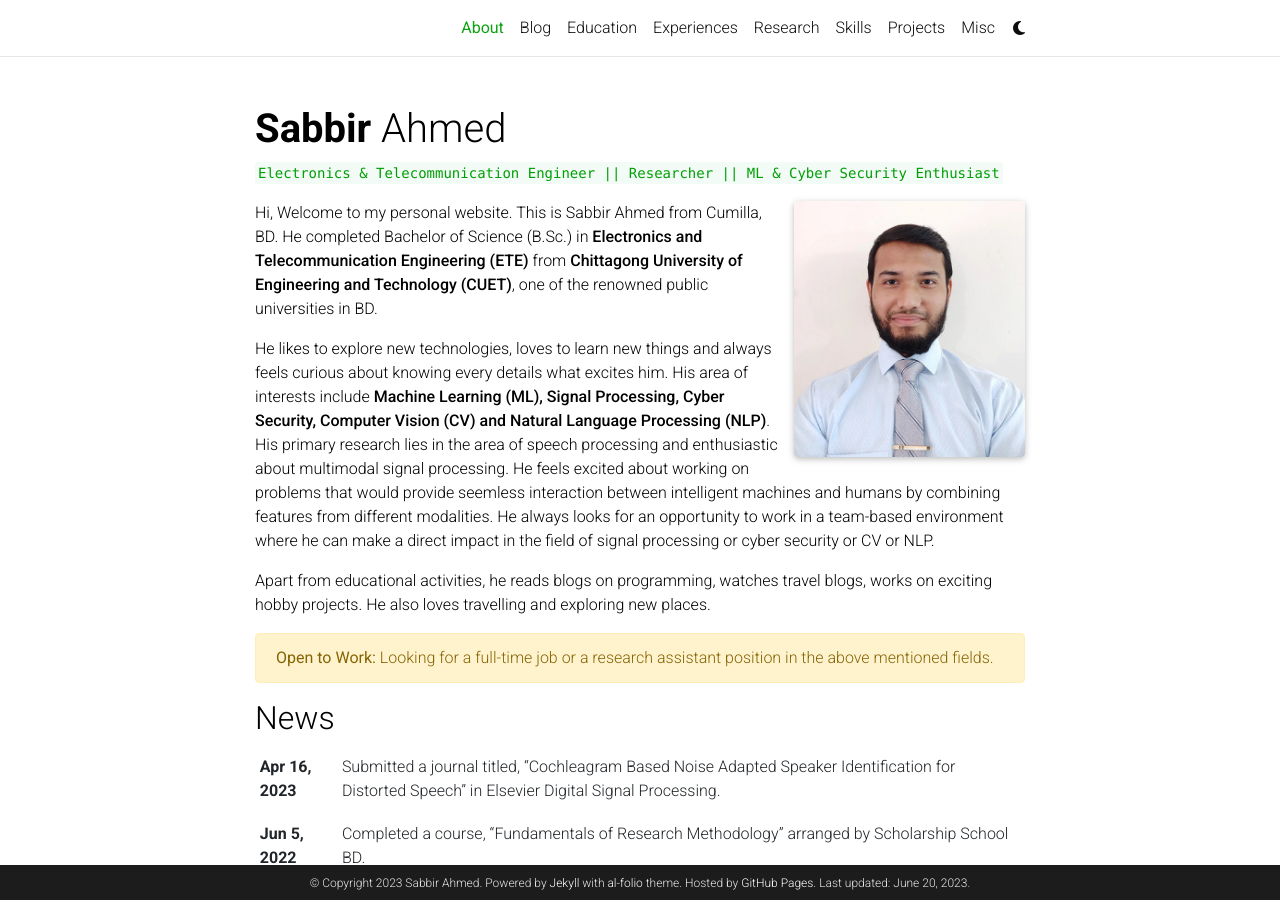
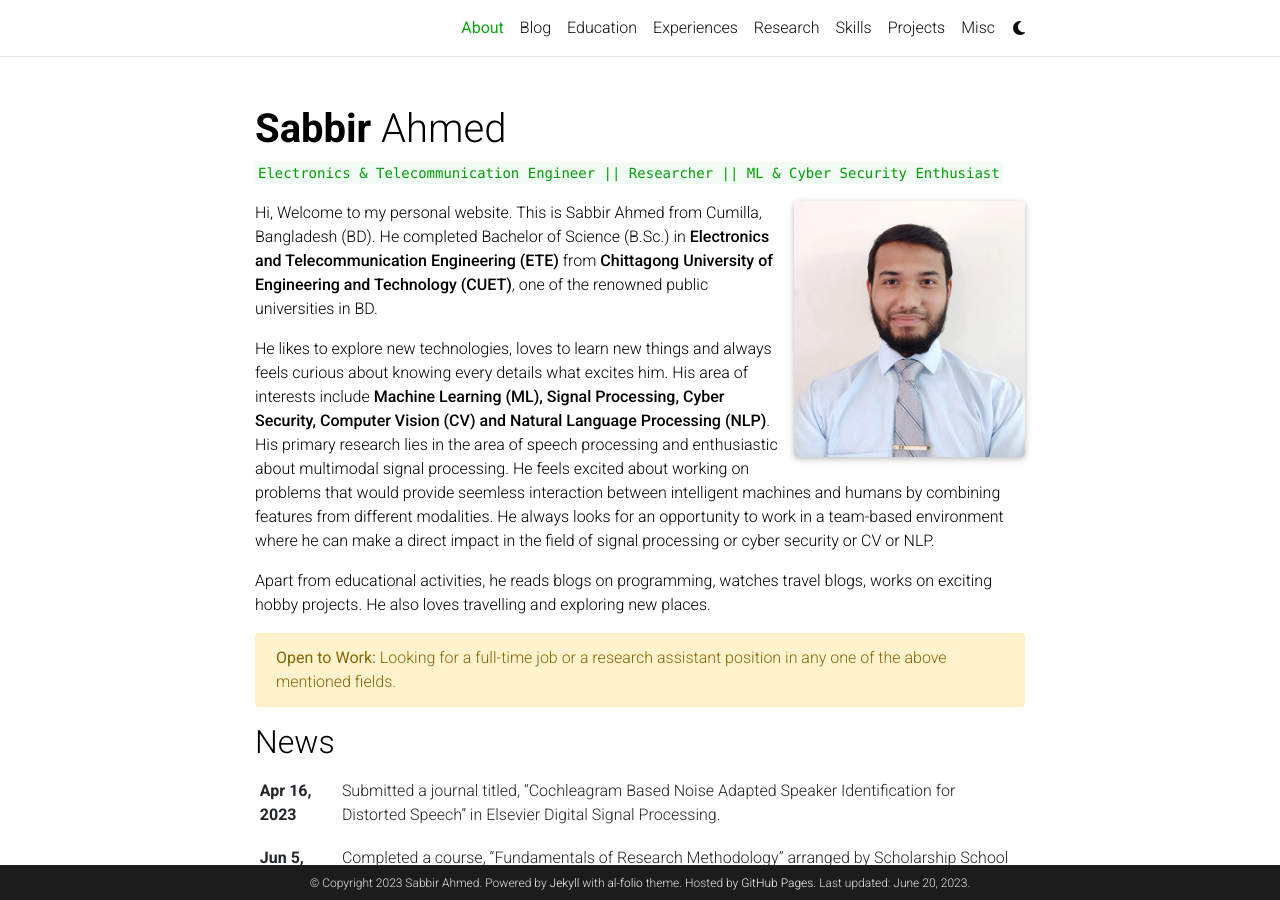
Before and after one commit to sabbir-ahmed12/sabbir-ahmed12.github.io, a Jekyll site: the page built from _pages/about.md, in a window 1280 px wide and 900 px high. Built offline with Jekyll 4.4.1, drawn with Linux system fonts in a browser that asks for light colours; comment, search, counter and statistics services are not loaded; a style sheet for code colours, icons or effects is not loaded.

Commit message:
Updated about info.

```diff
--- a/_pages/about.md
+++ b/_pages/about.md
@@ -16,7 +16,7 @@ selected_papers: false # includes a list of papers marked as "selected={true}"
 social: true # includes social icons at the bottom of the page
 ---
 
-Hi, Welcome to my personal website. This is Sabbir Ahmed from Cumilla, BD. He completed Bachelor of Science (B.Sc.) in **Electronics and Telecommunication Engineering (ETE)** from **Chittagong University of Engineering and Technology (CUET)**, one of the renowned public universities in BD.
+Hi, Welcome to my personal website. This is Sabbir Ahmed from Cumilla, Bangladesh (BD). He completed Bachelor of Science (B.Sc.) in **Electronics and Telecommunication Engineering (ETE)** from **Chittagong University of Engineering and Technology (CUET)**, one of the renowned public universities in BD.
 
 He likes to explore new technologies, loves to learn new things and always feels curious about knowing every details what excites him. His area of interests include **Machine Learning (ML), Signal Processing, Cyber Security, Computer Vision (CV) and Natural Language Processing (NLP)**. His primary research lies in the area of speech processing and enthusiastic about multimodal signal processing. He feels excited about working on problems that would provide seemless interaction between intelligent machines and humans by combining features from different modalities. He always looks for an opportunity to work in a team-based environment where he can make a direct impact in the field of signal processing or cyber security or CV or NLP.
 
@@ -24,5 +24,5 @@ Apart from educational activities, he reads blogs on programming, watches travel
 
 <div class='alert alert-warning' role='alert'>
 <b>Open to Work:</b>
-Looking for a full-time job or a research assistant position in the above mentioned fields.
+Looking for a full-time job or a research assistant position in any one of the above mentioned fields.
 </div>
```
